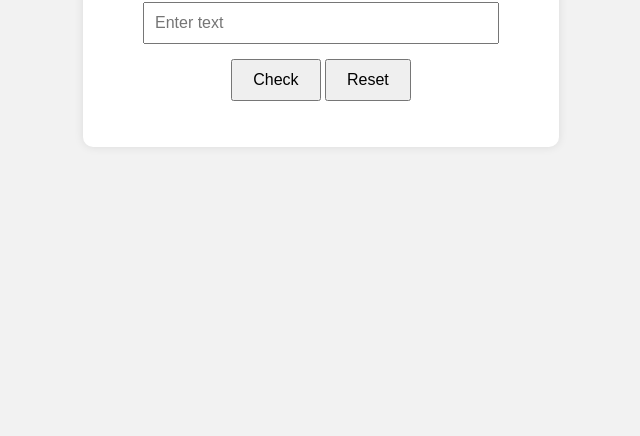
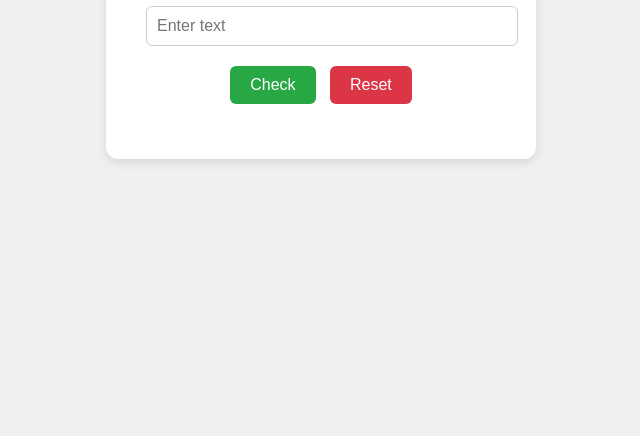
Before and after one commit to Malik786-ubaid/palindrome-checker, a plain HTML site: page index.html in a window 1280 px wide. Shown: the part 380-816 px from the top of the page, without its empty margins (319-959 px from the left). Drawn offline with Linux system fonts and the light colour scheme.

Commit message:
Improved UI styling with colors, spacing, and layout

```diff
--- a/style.css
+++ b/style.css
@@ -1,33 +1,60 @@
 body {
   font-family: Arial, sans-serif;
-  background-color: #f2f2f2;
+  background-color: #f0f0f0;
   display: flex;
   justify-content: center;
   align-items: center;
   height: 100vh;
-  margin: 0;
 }
 
 .container {
-  background-color: white;
-  padding: 30px;
-  border-radius: 10px;
-  box-shadow: 0 0 10px rgba(0, 0, 0, 0.1);
+  background: #fff;
+  padding: 30px 40px;
+  border-radius: 12px;
+  box-shadow: 0 4px 10px rgba(0,0,0,0.1);
   text-align: center;
+  width: 350px;
 }
 
-input {
+input[type="text"] {
   padding: 10px;
+  width: 100%;
+  margin-bottom: 15px;
+  border-radius: 6px;
+  border: 1px solid #ccc;
   font-size: 16px;
-  width: 80%;
-  margin-bottom: 15px;
 }
 
 button {
   padding: 10px 20px;
+  margin: 5px;
   font-size: 16px;
+  border: none;
+  border-radius: 6px;
   cursor: pointer;
+  transition: background 0.3s ease;
 }
-button:hover {
+
+#checkBtn {
+  background-color: #28a745;
+  color: white;
+}
+
+#checkBtn:hover {
   background-color: #218838;
 }
+
+#resetBtn {
+  background-color: #dc3545;
+  color: white;
+}
+
+#resetBtn:hover {
+  background-color: #c82333;
+}
+
+#result {
+  margin-top: 20px;
+  font-weight: bold;
+  font-size: 18px;
+}
```
